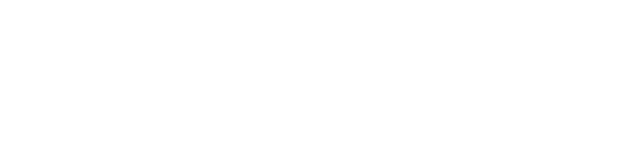
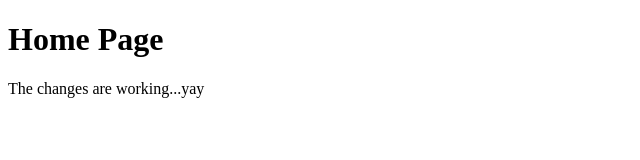
Before and after one commit to mart1095/mart1095.github.io, a plain HTML site: page final/index.html in a window 1280 px wide. Shown: the whole page, without its empty margins (0-640 px from the left). Drawn offline with Linux system fonts and the light colour scheme.

Commit message:
Added title and paragraph.

```diff
--- a/final/index.html
+++ b/final/index.html
@@ -4,6 +4,7 @@
 	<title>Home Page</title>
 </head>
 <body>
-
+	<h1>Home Page </h1>
+	<p>The changes are working...yay</p>
 </body>
 </html>
```
